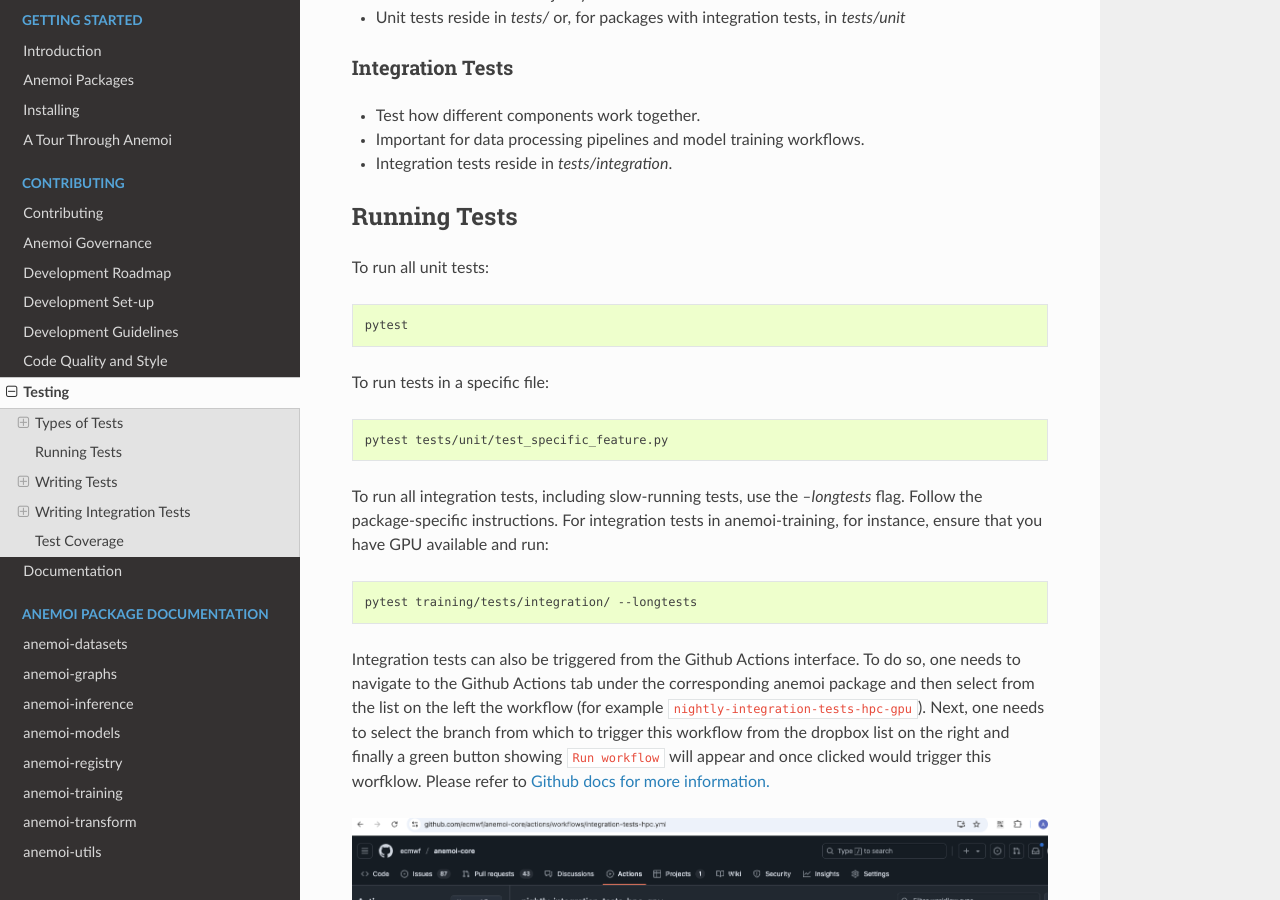
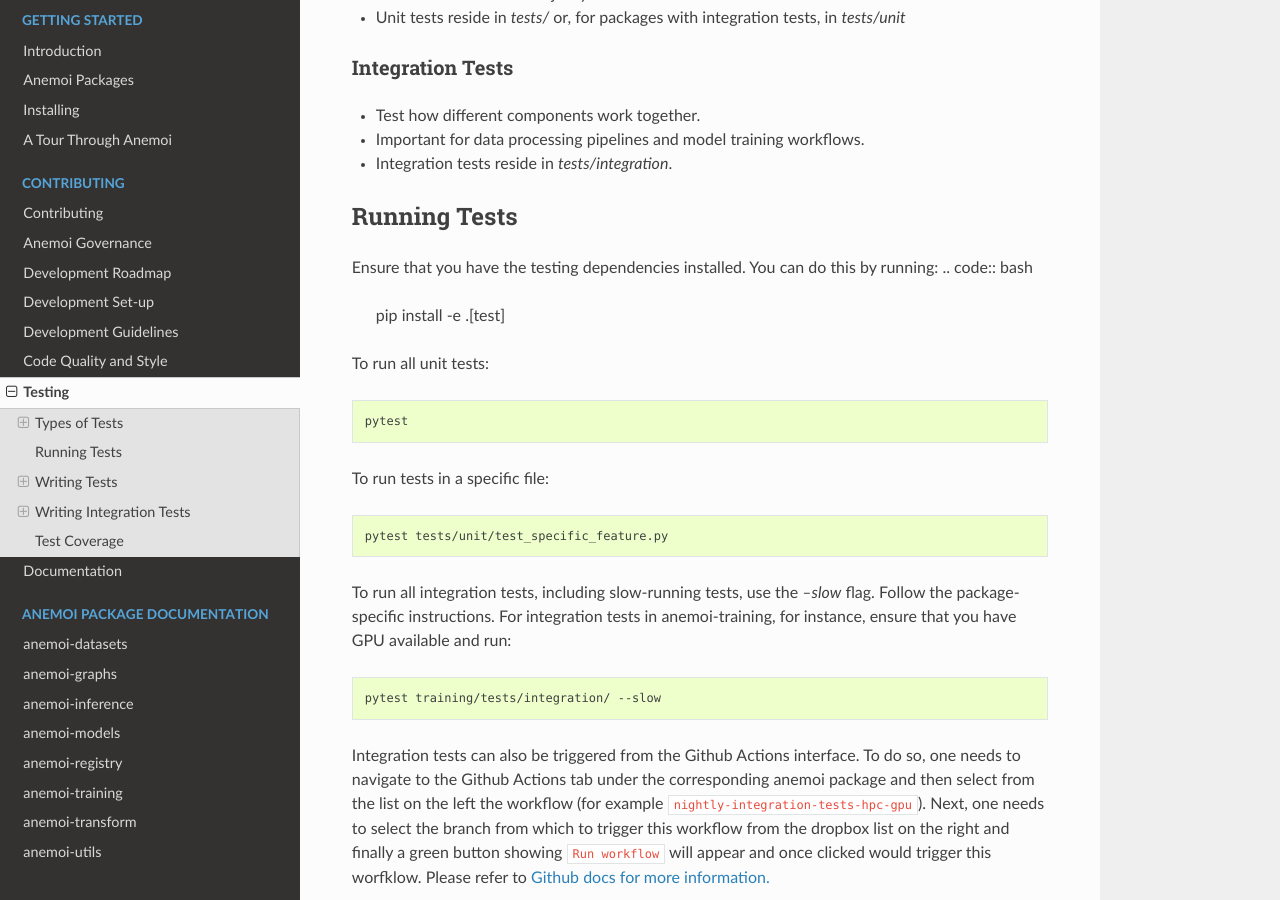
Before and after one commit to ecmwf/anemoi-docs, a Sphinx documentation site: the page built from docs/contributing/testing.rst, in a window 1280 px wide and 900 px high, scrolled down 452 px. Built offline with Sphinx 7.4.7 and the Read the Docs theme 3.1.0, drawn with Linux system fonts in a browser that asks for light colours; some of the changed text lies outside the part shown.

Commit message:
update docs on pytest options and markers

```diff
--- a/docs/contributing/testing.rst
+++ b/docs/contributing/testing.rst
@@ -36,6 +36,11 @@
  Running Tests
 ***************
 
+Ensure that you have the testing dependencies installed. You can do this
+by running: .. code:: bash
+
+   pip install -e .[test]
+
 To run all unit tests:
 
 .. code:: bash
@@ -49,13 +54,13 @@
    pytest tests/unit/test_specific_feature.py
 
 To run all integration tests, including slow-running tests, use the
-`--longtests` flag. Follow the package-specific instructions. For
-integration tests in anemoi-training, for instance, ensure that you have
-GPU available and run:
+`--slow` flag. Follow the package-specific instructions. For integration
+tests in anemoi-training, for instance, ensure that you have GPU
+available and run:
 
 .. code:: bash
 
-   pytest training/tests/integration/ --longtests
+   pytest training/tests/integration/ --slow
 
 Integration tests can also be triggered from the Github Actions
 interface. To do so, one needs to navigate to the Github Actions tab
@@ -184,13 +189,13 @@
 Marking Long-Running Tests
 ==========================
 
-For long-running integration tests, we use the `--longtests` flag to
-ensure that they are run only when necessary. This means that you should
-add the correspondong marker to these tests:
+For slow-running integration tests, we use the `--slow` flag to ensure
+that they are run only when necessary. This means that you should add
+the correspondong marker to these tests:
 
 .. code:: python
 
-   @pytest.mark.longtests
+   @pytest.mark.slow
    def test_long():
          pass
 
```
